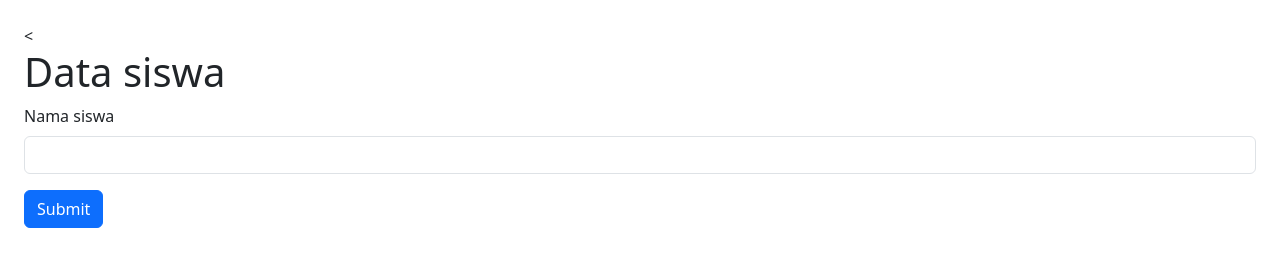
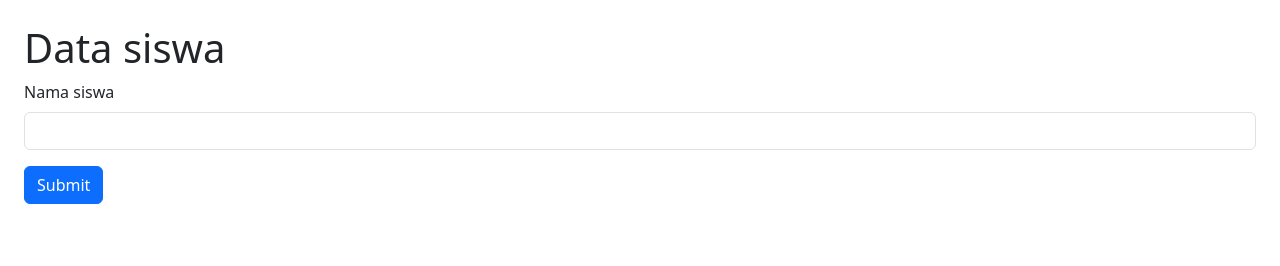
Before and after one commit to abdullatiflatif/2024-Data-siswa, a plain HTML site: page index.html in a window 1280 px wide. Drawn offline with nearby package versions, Linux system fonts and the light colour scheme.

Commit message:
menghapus

```diff
--- a/index.html
+++ b/index.html
@@ -7,7 +7,7 @@
 
   <title>Data siswa</title>
   <link href="https://cdn.jsdelivr.net/npm/bootstrap@5.3.2/dist/css/bootstrap.min.css" rel="stylesheet" integrity="sha384-T3c6CoIi6uLrA9TneNEoa7RxnatzjcDSCmG1MXxSR1GAsXEV/Dwwykc2MPK8M2HN" crossorigin="anonymous">
-  <<script> src=<script src="https://cdn.jsdelivr.net/npm/bootstrap@5.3.2/dist/js/bootstrap.bundle.min.js" integrity="sha384-C6RzsynM9kWDrMNeT87bh95OGNyZPhcTNXj1NW7RuBCsyN/o0jlpcV8Qyq46cDfL" crossorigin="anonymous"></script>
+  <script> src=<script src="https://cdn.jsdelivr.net/npm/bootstrap@5.3.2/dist/js/bootstrap.bundle.min.js" integrity="sha384-C6RzsynM9kWDrMNeT87bh95OGNyZPhcTNXj1NW7RuBCsyN/o0jlpcV8Qyq46cDfL" crossorigin="anonymous"></script>
 </head>
 
 <body class="m-4">
```
